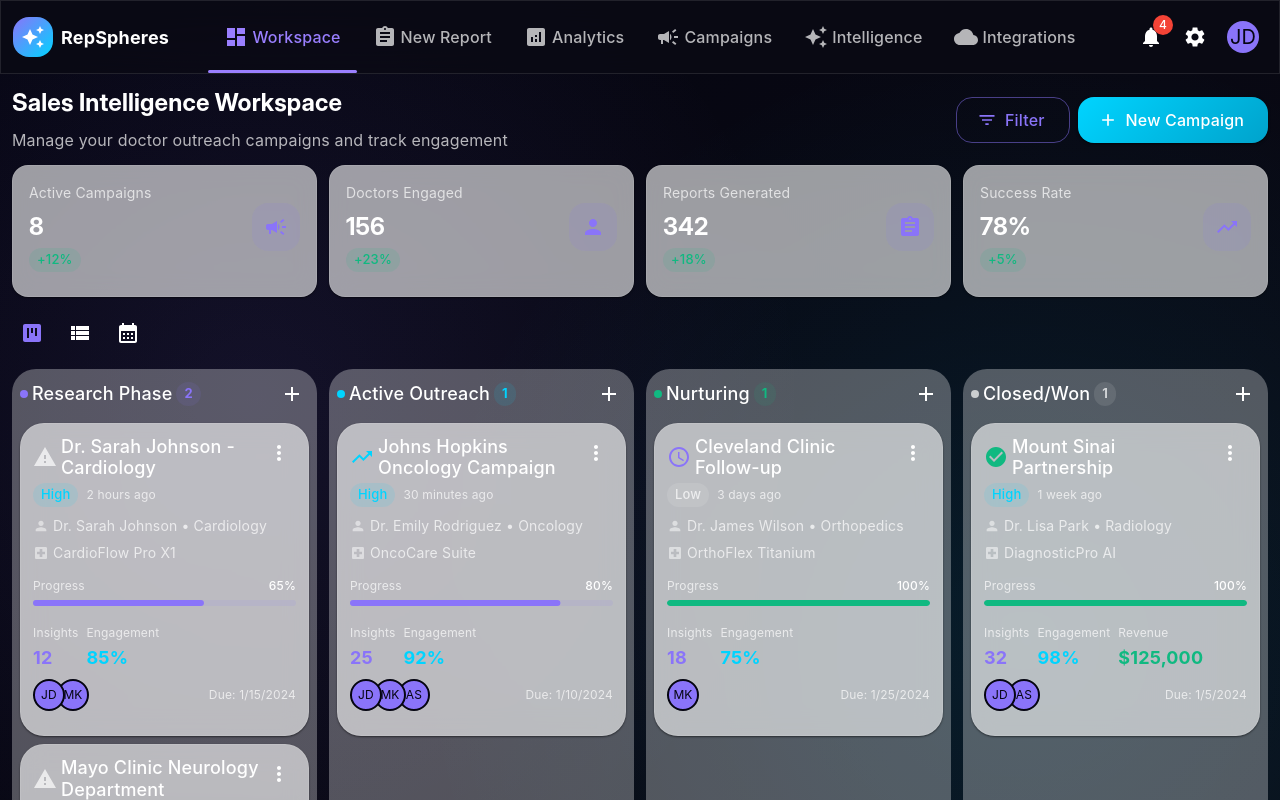
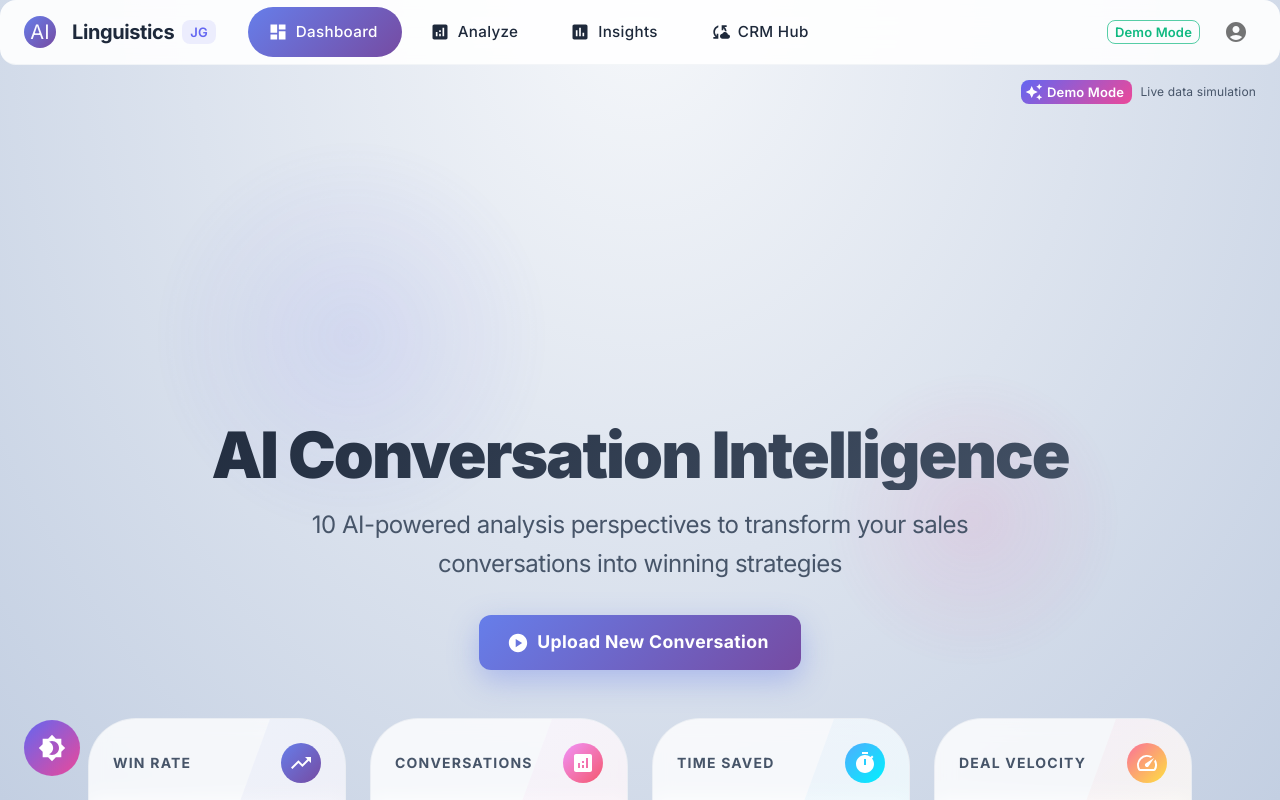
Before and after one commit to BoweryJG/workspace, a React (Vite) app: page / in a window 1280 px wide. Shown: the top 800 px of the page. Built offline with nearby package versions, Linux system fonts and the light colour scheme; no server answers.

Commit message:
Fix main entry point to load correct App
- Change from RepSpheresApp to App.jsx
- This shows the linguistics/audio interface instead of sales workspace
- Matches what preview shows

```diff
--- a/src/main.jsx
+++ b/src/main.jsx
@@ -1,17 +1,21 @@
-import React from 'react'
-import ReactDOM from 'react-dom'
-import { ThemeProvider } from '@mui/material/styles'
-import { CssBaseline } from '@mui/material'
-import { ThemeProvider as CustomThemeProvider } from './contexts/ThemeContext'
-import RepSpheresApp from './components/RepSpheresApp'
-import { designTokens } from './styles/designTokens'
+import React from 'react';
+import ReactDOM from 'react-dom/client';
+import App from './App';
+import { CssBaseline } from '@mui/material';
+import { ThemeProvider } from './contexts/ThemeContext';
+import { AuthProvider } from './contexts/AuthContext';
+import { DemoProvider } from './contexts/DemoContext';
+import './index.css';
 
-ReactDOM.render(
+ReactDOM.createRoot(document.getElementById('root')).render(
   <React.StrictMode>
-    <CustomThemeProvider>
-      <CssBaseline />
-      <RepSpheresApp />
-    </CustomThemeProvider>
-  </React.StrictMode>,
-  document.getElementById('root')
-)
+    <ThemeProvider>
+      <AuthProvider>
+        <DemoProvider>
+          <CssBaseline />
+          <App />
+        </DemoProvider>
+      </AuthProvider>
+    </ThemeProvider>
+  </React.StrictMode>
+);
```
